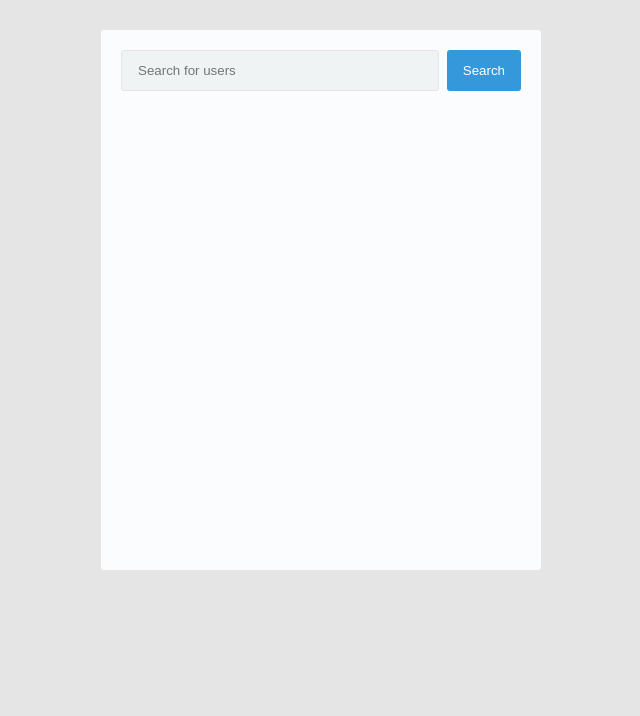
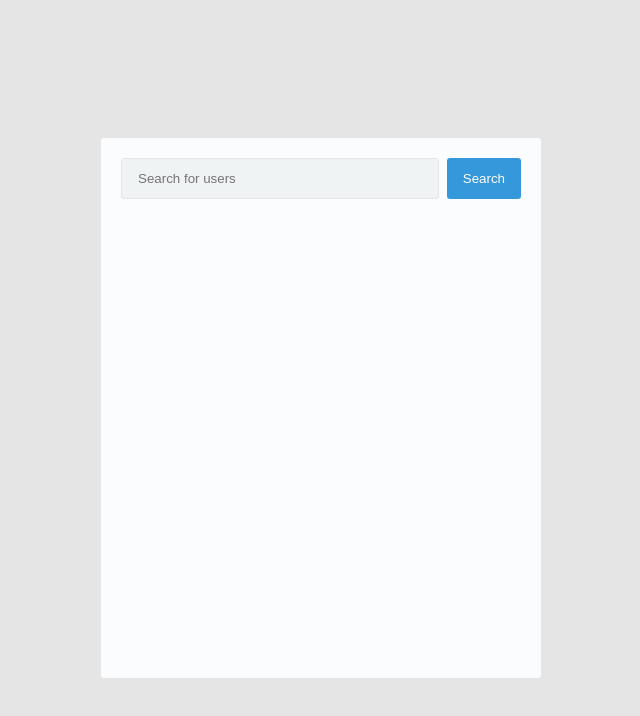
Before and after one commit to mkowal7/github-search, a React (Create React App) app: page / in a window 1280 px wide. Shown: the top 716 px of the page, without its empty margins (319-959 px from the left). Built offline with nearby package versions, Linux system fonts and the light colour scheme.

Commit message:
Improve view of the app

```diff
--- a/package.json
+++ b/package.json
@@ -2,6 +2,7 @@
   "name": "app",
   "version": "0.1.0",
   "private": true,
+  "homepage": "./",
   "dependencies": {
     "@testing-library/jest-dom": "^5.11.6",
     "@testing-library/react": "^11.2.2",
--- a/src/index.css
+++ b/src/index.css
@@ -6,6 +6,10 @@
 @keyframes spin {
   0% { transform: rotate(0deg); }
   100% { transform: rotate(360deg); }
+}
+
+html, body {
+  height: 100%;
 }
 
 body {
@@ -58,10 +62,16 @@ a {
   text-decoration: none;
 }
 
+#root {
+  align-items: center;
+  display: flex;
+  height: 100%;
+  justify-content: center;
+}
+
 .container {
   background-color: #fbfcfd;
   border-radius: 3px;
-  margin: 30px auto;
   min-height: 500px;
   padding: 20px;
   position: relative;
```
